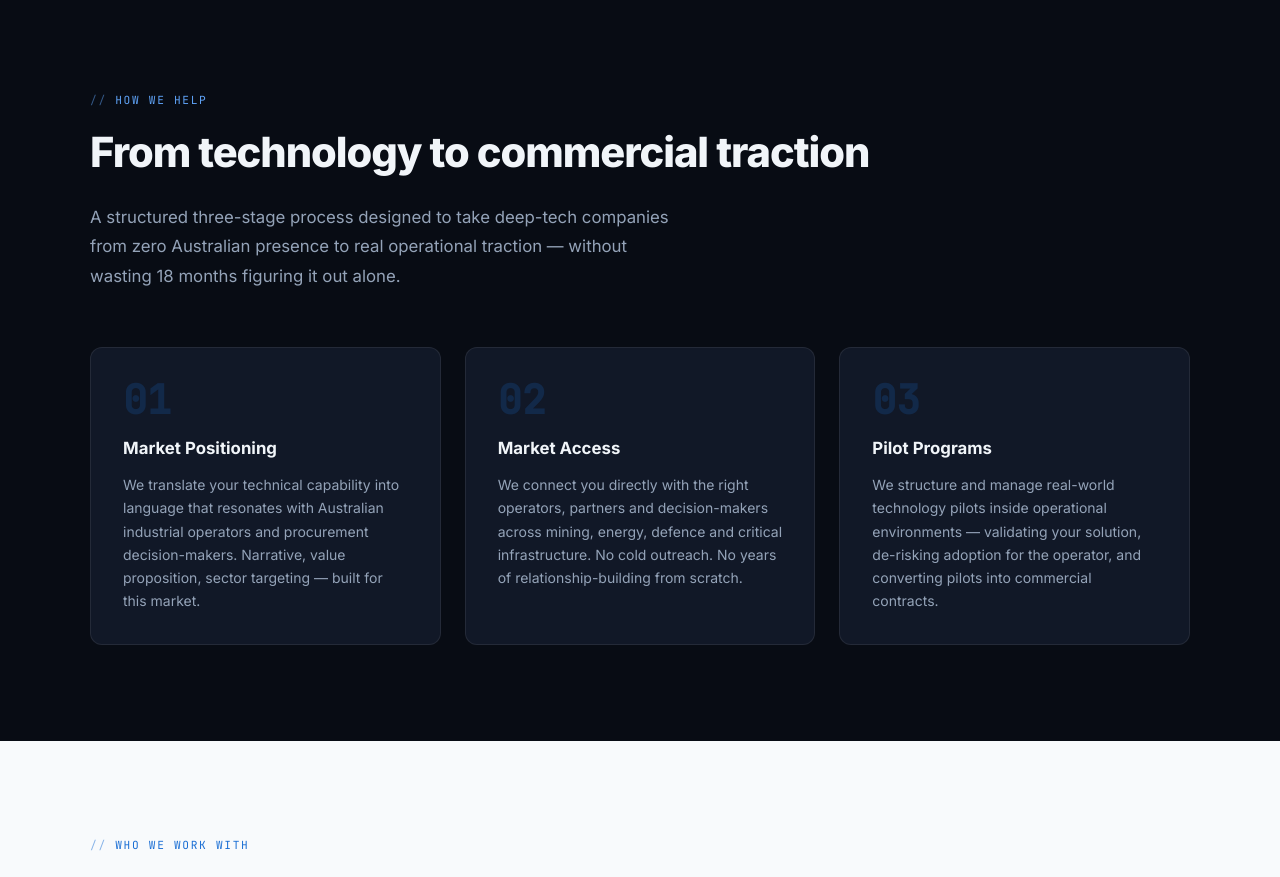
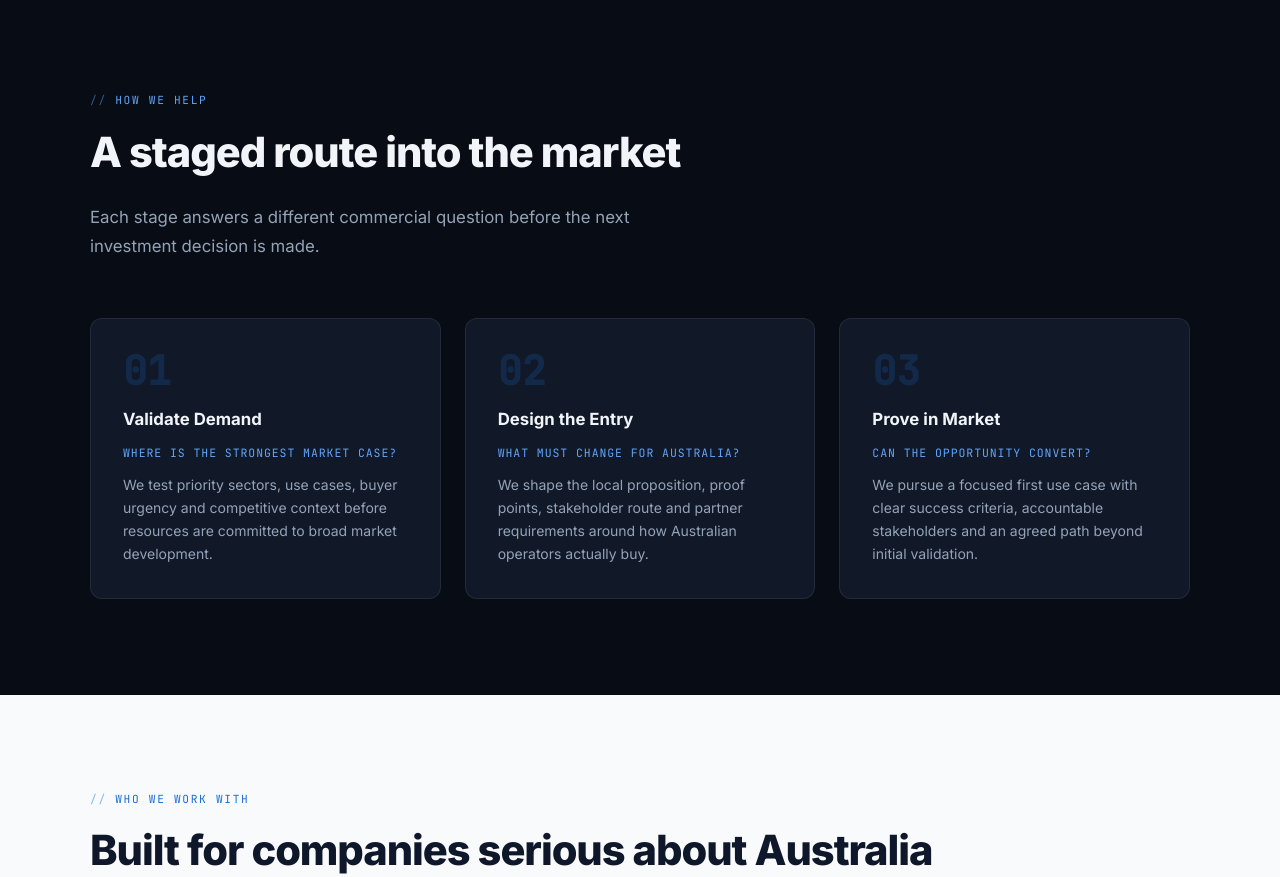
Before and after one commit to cecilepagneux-afk/camelvsunicorn, a React (Vite) app: page / in a window 1280 px wide. Shown: the part 2580-3457 px from the top of the page. Built offline with nearby package versions, Linux system fonts and the light colour scheme.

Commit message:
Refine Approach copy

```diff
--- a/src/components/Approach.tsx
+++ b/src/components/Approach.tsx
@@ -1,7 +1,7 @@
 const steps = [
-  { num: '01', title: 'Market Positioning', desc: "We translate your technical capability into language that resonates with Australian industrial operators and procurement decision-makers. Narrative, value proposition, sector targeting — built for this market." },
-  { num: '02', title: 'Market Access', desc: "We connect you directly with the right operators, partners and decision-makers across mining, energy, defence and critical infrastructure. No cold outreach. No years of relationship-building from scratch." },
-  { num: '03', title: 'Pilot Programs', desc: "We structure and manage real-world technology pilots inside operational environments — validating your solution, de-risking adoption for the operator, and converting pilots into commercial contracts." },
+  { num: '01', title: 'Validate Demand', question: 'Where is the strongest market case?', desc: 'We test priority sectors, use cases, buyer urgency and competitive context before resources are committed to broad market development.' },
+  { num: '02', title: 'Design the Entry', question: 'What must change for Australia?', desc: 'We shape the local proposition, proof points, stakeholder route and partner requirements around how Australian operators actually buy.' },
+  { num: '03', title: 'Prove in Market', question: 'Can the opportunity convert?', desc: 'We pursue a focused first use case with clear success criteria, accountable stakeholders and an agreed path beyond initial validation.' },
 ];
 
 export default function Approach() {
@@ -9,9 +9,9 @@ export default function Approach() {
     <section id="approach" className="bg-[#080c14] px-[5%] py-24">
       <div className="max-w-[1100px] mx-auto">
         <p className="font-mono text-[0.7rem] tracking-[0.15em] text-blue-400 uppercase mb-3 before:content-['//\00a0'] before:opacity-50">How we help</p>
-        <h2 className="text-[clamp(1.9rem,3.5vw,2.6rem)] font-extrabold tracking-tight mb-5">From technology to commercial traction</h2>
+        <h2 className="text-[clamp(1.9rem,3.5vw,2.6rem)] font-extrabold tracking-tight mb-5">A staged route into the market</h2>
         <p className="text-slate-400 text-[1.05rem] max-w-[580px] leading-[1.75] mb-14">
-          A structured three-stage process designed to take deep-tech companies from zero Australian presence to real operational traction — without wasting 18 months figuring it out alone.
+          Each stage answers a different commercial question before the next investment decision is made.
         </p>
         <div className="grid md:grid-cols-3 gap-6">
           {steps.map(s => (
@@ -19,6 +19,7 @@ export default function Approach() {
               <div className="absolute top-0 left-0 right-0 h-[3px] bg-gradient-to-r from-[#1A6ED4] to-[#0ea5e9] opacity-0 group-hover:opacity-100 transition-opacity duration-250" />
               <div className="font-mono text-[2.5rem] font-bold text-[rgba(26,110,212,0.2)] leading-none mb-4">{s.num}</div>
               <h3 className="text-[1.05rem] font-bold mb-3">{s.title}</h3>
+              <p className="font-mono text-[0.72rem] uppercase tracking-[0.08em] text-blue-400 mb-3">{s.question}</p>
               <p className="text-sm text-slate-400 leading-[1.65]">{s.desc}</p>
             </div>
           ))}
```
